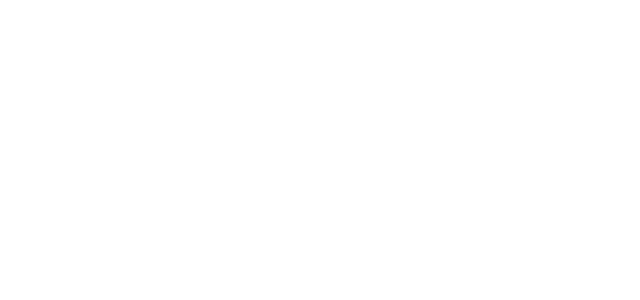
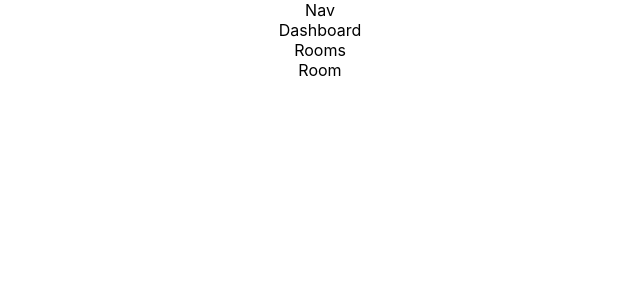
Before and after one commit to Mahkii900/personal-project-fullstack, a React (Create React App) app: page /#/dashboard in a window 1280 px wide. Before the commit this address led to /#/devicedash. Shown: the top 300 px of the page, without its empty margins (320-960 px from the left). Built offline with nearby package versions, Linux system fonts and the light colour scheme.

Commit message:
added routing to components and removed nav from home

```diff
--- a/src/App.js
+++ b/src/App.js
@@ -1,9 +1,13 @@
 import React from 'react';
 import './App.css';
+import Nav from './components/Nav/Nav'
+import routes from './routes'
 
 function App() {
   return (
     <div className="App">
+      <Nav/>
+      {routes}
     </div>
   );
 }
--- a/src/components/Dashboards/Dashboard.js
+++ b/src/components/Dashboards/Dashboard.js
@@ -1,10 +1,12 @@
 import React, {Component} from 'react'
+import Rooms from '../Rooms/Rooms'
 
 export default class Dashboard extends Component {
     render() {
         return (
             <div>
                 Dashboard
+                <Rooms/>
             </div>
         )
     }
--- a/src/components/Dashboards/DeviceDash.js
+++ b/src/components/Dashboards/DeviceDash.js
@@ -1,10 +1,12 @@
 import React, {Component} from 'react'
+import Device from '../Devices/Device'
 
 export default class DeviceDash extends Component {
     render() {
         return (
             <div>
                 DeviceDash
+                <Device/>
             </div>
         )
     }
--- a/src/components/Dashboards/UserDash.js
+++ b/src/components/Dashboards/UserDash.js
@@ -1,10 +1,12 @@
 import React, {Component} from 'react'
+import User from '../Users/User'
 
 export default class UserDash extends Component {
     render() {
         return (
             <div>
                 UserDash
+                <User/>
             </div>
         )
     }
--- a/src/components/Nav/Nav.js
+++ b/src/components/Nav/Nav.js
@@ -1,11 +1,18 @@
 import React, {Component} from 'react'
+import {withRouter} from 'react-router-dom'
 
-export default class Nav extends Component {
+class Nav extends Component {
     render() {
+        console.log(this.props)
         return (
             <div>
-                Nav
+                {this.props.location.pathname === '/' ? null: (
+                    <div>
+                        Nav
+                    </div>
+                )}
             </div>
         )
     }
 }
+export default withRouter(Nav)
--- a/src/components/Rooms/Rooms.js
+++ b/src/components/Rooms/Rooms.js
@@ -1,10 +1,12 @@
 import React, {Component} from 'react'
+import Room from './Room'
 
 export default class Rooms extends Component {
     render() {
         return (
             <div>
                 Rooms
+                <Room/>
             </div>
         )
     }
--- a/src/index.js
+++ b/src/index.js
@@ -2,5 +2,10 @@
 import ReactDOM from 'react-dom';
 import './index.css';
 import App from './App';
+import {HashRouter} from 'react-router-dom'
 
-ReactDOM.render(<App />, document.getElementById('root'));
+ReactDOM.render(
+    <HashRouter>
+        <App />
+    </HashRouter>
+    , document.getElementById('root'));
--- /dev/null
+++ b/src/routes.js
@@ -0,0 +1,25 @@
+import React from 'react'
+import {Route, Switch} from 'react-router-dom'
+import Home from './components/Home/Home'
+import Form from './components/Form/Form'
+import Dashboard from './components/Dashboards/Dashboard'
+import UserDash from './components/Dashboards/UserDash'
+import DeviceDash from './components/Dashboards/DeviceDash'
+import UserRooms from './components/Users/UserRooms'
+import History from './components/History/History'
+import RoomWiz from './components/Wizards/RoomWiz'
+import DeviceWiz from './components/Wizards/DeviceWiz'
+import UserWiz from './components/Wizards/UserWiz'
+
+export default <Switch>
+    <Route component={Home} exact path={'/'}/>
+    <Route component={Form} path={'/forms/:room_id'}/>
+    <Route component={Dashboard} path={'/dashboard'}/>
+    <Route component={UserDash} path={'/userdash'}/>
+    <Route component={DeviceDash} path={'/devicedash'}/>
+    <Route component={UserRooms} path={'/user/:user_id'}/>
+    <Route component={History} path={'/rooms/:room_id'}/>
+    <Route component={RoomWiz} path={'/wizard/rooms'}/>
+    <Route component={DeviceWiz} path={'/wizard/devices'}/>
+    <Route component={UserWiz} path={'/wizard/users'}/>
+</Switch>
```
